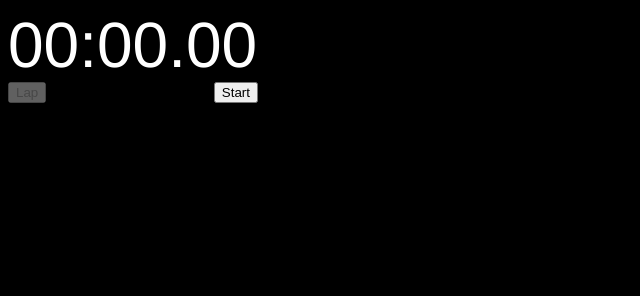
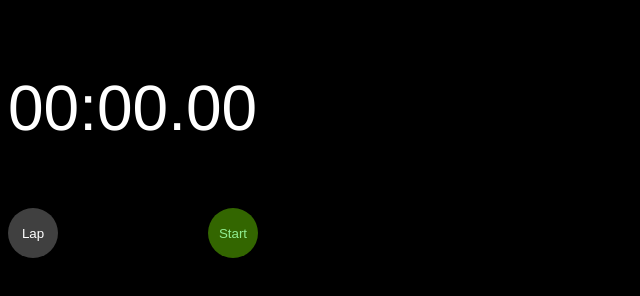
Before and after one commit to jrothweiler/stopwatch, a plain HTML site: page src/index.html in a window 1280 px wide. Shown: the whole page, without its empty margins (0-640 px from the left). Drawn offline with Linux system fonts and the light colour scheme.

Commit message:
Add button styling

```diff
--- a/src/index.html
+++ b/src/index.html
@@ -11,9 +11,9 @@
 </head>
 <body>
   <div id="timer">00:00.00</div>
-  <div id="buttons">
+  <div id="actionButtons">
     <button disabled=true id="lapResetButton">Lap</button>
-    <button id="toggleButton">Start</button>
+    <button id="toggleButton" class="stopped">Start</button>
   </div>
   <table id="lapTable"></table>
 
--- a/src/index.js
+++ b/src/index.js
@@ -117,10 +117,14 @@ function toggleTimer() {
         clearInterval(countingIntervalId);
         toggleButton.innerHTML = "Start";
         lapResetButton.innerHTML = "Reset";
+        toggleButton.classList.add("stopped");
+        toggleButton.classList.remove("started");
     } else {
         // start timer, change button to stop timer, enable lap button
         countingIntervalId = setInterval(updateTimer, 10);
         toggleButton.innerHTML = "Stop";
+        toggleButton.classList.add("started");
+        toggleButton.classList.remove("stopped");
 
         lapResetButton.innerHTML = "Lap";
         lapResetButton.disabled = false;
--- a/src/styles.css
+++ b/src/styles.css
@@ -17,6 +17,8 @@ body {
 }
 
 #timer {
+  height: 200px;
+  line-height: 200px;
   font-size: 64px;
   font-family: "Helvetica Neue";
 }
@@ -28,9 +30,35 @@ body {
   border-collapse: collapse;
 }
 
-#buttons {
+#actionButtons {
   display: flex;
   justify-content: space-between;
+}
+
+#actionButtons button {
+  height: 50px;
+  width: 50px;
+  border-radius: 50%;
+  color: white;
+  border-style: none;
+}
+
+#toggleButton.started {
+  background-color: darkred;
+  color: red;
+}
+
+#toggleButton.stopped {
+  background-color: #336600;
+  color: lightgreen;
+}
+
+#lapResetButton {
+  background-color: grey;
+}
+
+#lapResetButton:disabled {
+  background-color: #404040;
 }
 
 .bestTime {
```
